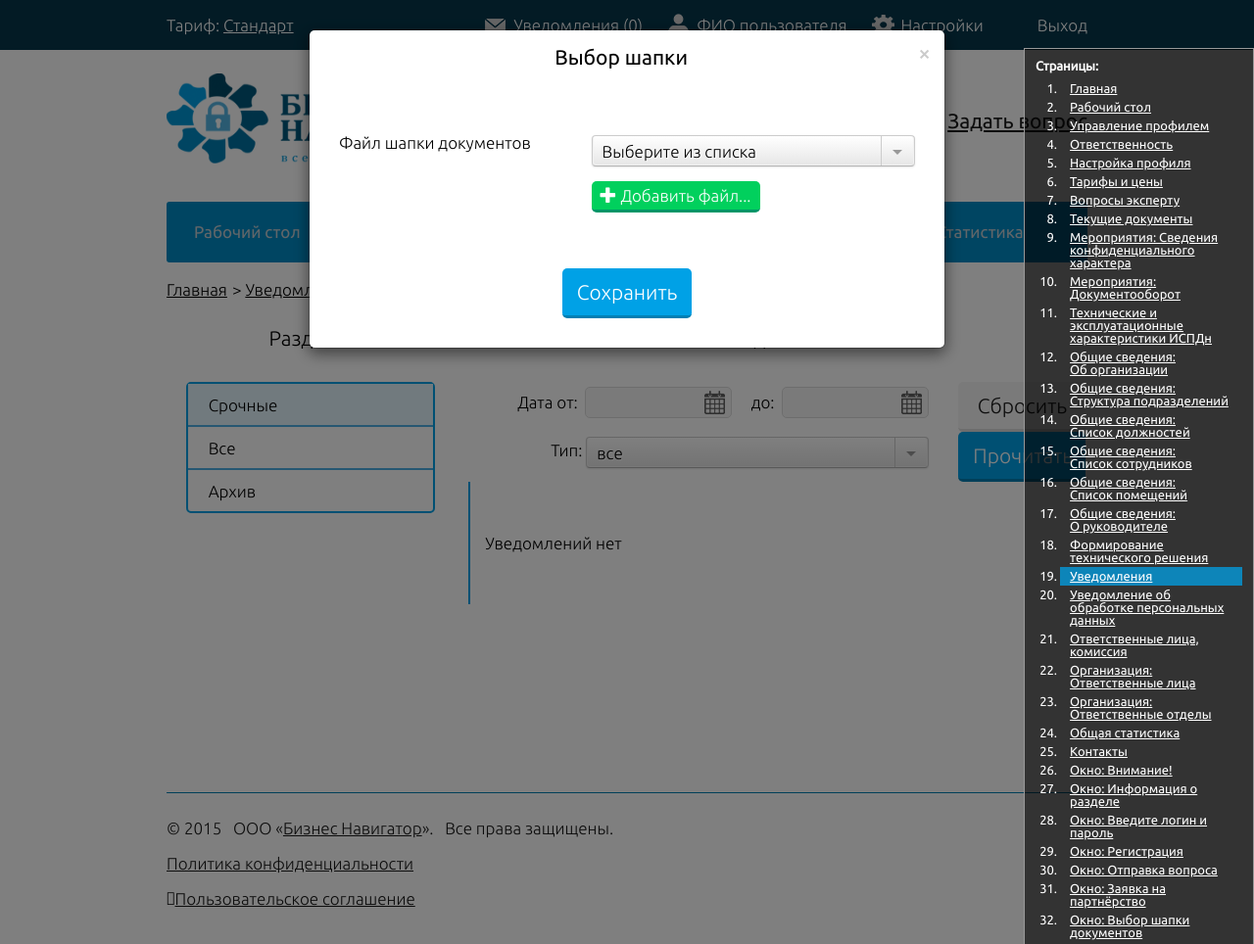
After one commit to khryushka/binavigator-doc-html, a PHP site: page /page-notice-list.php in a window 1280 px wide, after a click on "Окно: Выбор шапки документов". The commit adds this page. Shown: the whole page at 98% size. Run offline with PHP 8.4, Linux system fonts and the light colour scheme; data that the repository does not hold is empty.

Commit message:
Добавлен "Уведомления" page-notice-list.php

```diff
--- a/html/css/index.css
+++ b/html/css/index.css
@@ -851,12 +851,15 @@ a.red-text:visited {
 .button,
 a.button,
 input[type="submit"],
+input[type="reset"],
 .button:link,
 a.button:link,
 input[type="submit"]:link,
+input[type="reset"]:link,
 .button:active,
 a.button:active,
-input[type="submit"]:active {
+input[type="submit"]:active,
+input[type="reset"]:active {
   display: inline-block;
   -web-kit-border-radius: 5px;
   -moz-border-radius: 5px;
@@ -881,17 +884,20 @@ input[type="submit"]:active {
 }
 .button:hover,
 a.button:hover,
-input[type="submit"]:hover {
+input[type="submit"]:hover,
+input[type="reset"]:hover {
   background-color: #4daee5;
 }
 .button:active,
 a.button:active,
-input[type="submit"]:active {
+input[type="submit"]:active,
+input[type="reset"]:active {
   background-color: #007fb3;
 }
 .button.button-small,
 a.button.button-small,
-input[type="submit"].button-small {
+input[type="submit"].button-small,
+input[type="reset"].button-small {
   min-width: 84px;
   height: 32px;
   padding: 0 9px;
@@ -899,7 +905,8 @@ input[type="submit"].button-small {
 }
 .button.button-big,
 a.button.button-big,
-input[type="submit"].button-big {
+input[type="submit"].button-big,
+input[type="reset"].button-big {
   min-width: 184px;
   height: 80px;
   padding: 0 55px;
@@ -909,90 +916,124 @@ input[type="submit"].button-big {
 .button.button-yellow,
 a.button.button-yellow,
 input[type="submit"].button-yellow,
+input[type="reset"].button-yellow,
 .button.button-yellow:link,
 a.button.button-yellow:link,
 input[type="submit"].button-yellow:link,
+input[type="reset"].button-yellow:link,
 .button.button-yellow:active,
 a.button.button-yellow:active,
-input[type="submit"].button-yellow:active {
+input[type="submit"].button-yellow:active,
+input[type="reset"].button-yellow:active {
   background: #f1cf00;
   border-color: #c18d00;
 }
 .button.button-yellow:hover,
 a.button.button-yellow:hover,
-input[type="submit"].button-yellow:hover {
+input[type="submit"].button-yellow:hover,
+input[type="reset"].button-yellow:hover {
   background-color: #e5cf38;
 }
 .button.button-yellow:active,
 a.button.button-yellow:active,
-input[type="submit"].button-yellow:active {
+input[type="submit"].button-yellow:active,
+input[type="reset"].button-yellow:active {
   background-color: #c18d00;
 }
 .button.button-green,
 a.button.button-green,
 input[type="submit"].button-green,
+input[type="reset"].button-green,
 .button.button-green:link,
 a.button.button-green:link,
 input[type="submit"].button-green:link,
+input[type="reset"].button-green:link,
 .button.button-green:active,
 a.button.button-green:active,
-input[type="submit"].button-green:active {
+input[type="submit"].button-green:active,
+input[type="reset"].button-green:active {
   background: #01d05d;
   border-color: #009667;
 }
 .button.button-green:hover,
 a.button.button-green:hover,
-input[type="submit"].button-green:hover {
+input[type="submit"].button-green:hover,
+input[type="reset"].button-green:hover {
   background-color: #65cf7e;
 }
 .button.button-green:active,
 a.button.button-green:active,
-input[type="submit"].button-green:active {
+input[type="submit"].button-green:active,
+input[type="reset"].button-green:active {
   background-color: #009667;
 }
 .button.button-dim-blue,
 a.button.button-dim-blue,
 input[type="submit"].button-dim-blue,
+input[type="reset"].button-dim-blue,
 .button.button-dim-blue:link,
 a.button.button-dim-blue:link,
 input[type="submit"].button-dim-blue:link,
+input[type="reset"].button-dim-blue:link,
 .button.button-dim-blue:active,
 a.button.button-dim-blue:active,
-input[type="submit"].button-dim-blue:active {
+input[type="submit"].button-dim-blue:active,
+input[type="reset"].button-dim-blue:active {
   background: #20a5c1;
   border-color: #1b778c;
 }
 .button.button-dim-blue:hover,
 a.button.button-dim-blue:hover,
-input[type="submit"].button-dim-blue:hover {
+input[type="submit"].button-dim-blue:hover,
+input[type="reset"].button-dim-blue:hover {
   background-color: #67aec1;
 }
 .button.button-dim-blue:active,
 a.button.button-dim-blue:active,
-input[type="submit"].button-dim-blue:active {
+input[type="submit"].button-dim-blue:active,
+input[type="reset"].button-dim-blue:active {
   background-color: #1b778c;
 }
 .button.button-red,
 a.button.button-red,
 input[type="submit"].button-red,
+input[type="reset"].button-red,
 .button.button-red:link,
 a.button.button-red:link,
 input[type="submit"].button-red:link,
+input[type="reset"].button-red:link,
 .button.button-red:active,
 a.button.button-red:active,
-input[type="submit"].button-red:active {
+input[type="submit"].button-red:active,
+input[type="reset"].button-red:active {
   background: #ff000f;
   border-color: #d20000;
 }
 .button.button-red:hover,
 a.button.button-red:hover,
-input[type="submit"].button-red:hover {
+input[type="submit"].button-red:hover,
+input[type="reset"].button-red:hover {
   background-color: #ff394a;
 }
 .button.button-red:active,
 a.button.button-red:active,
-input[type="submit"].button-red:active {
+input[type="submit"].button-red:active,
+input[type="reset"].button-red:active {
   background-color: #d20000;
+}
+input[type="reset"],
+input[type="reset"]:link,
+input[type="reset"]:active {
+  color: #1b1b1b;
+  background: #f5f5f5;
+  border-color: #dbdbdb;
+}
+input[type="reset"]:hover {
+  background-color: #dbdbdb;
+}
+input[type="reset"]:active {
+  color: #ffffff;
+  background-color: #dbdbdb;
 }
 /** /Buttons **/
 /**/
--- a/html/css/index.less
+++ b/html/css/index.less
@@ -214,7 +214,7 @@ textarea {
 /** /Icons **/
 
 /** Buttons **/
-.button, a.button, input[type="submit"] {
+.button, a.button, input[type="submit"], input[type="reset"] {
 	&, &:link, &:active {
 		display: inline-block;
 		.border-radius();
@@ -308,6 +308,20 @@ textarea {
 		&:active {
 			background-color: @dark-red-color;
 		}
+	}
+}
+input[type="reset"] {
+	&, &:link, &:active {
+		color: @dark-gray-color;
+		background: @super-light-gray-color;
+		border-color: @light-gray-color;
+	}
+	&:hover {
+		background-color: @light-gray-color;
+	}
+	&:active {
+		color: @white-color;
+		background-color: @light-gray-color;
 	}
 }
 
--- a/html/js/del-menu.js
+++ b/html/js/del-menu.js
@@ -96,6 +96,10 @@
 			{
 				name: 'Формирование технического решения',
 				fileName: 'page-technical-solutions-formation.php'
+			},
+			{
+				name: 'Уведомления',
+				fileName: 'page-notice-list.php'
 			},
 			{
 				name: 'Уведомление об обработке персональных данных',
--- /dev/null
+++ b/html/page-notice-list.php
@@ -0,0 +1,134 @@
+<?
+	include ('inc/_head.php');
+?>
+<body>
+
+<?
+	include ('inc/_header.php');
+?>
+
+<!-- MiddleBlock -->
+<div class="middle-block">
+	<div class="wrapper">
+
+		<!-- AskExpertBlock -->
+		<!--
+		<div class="ask-expert-block">
+			<a href="#">Спросить у эксперта</a>
+		</div>
+		 -->
+		<!-- /AskExpertBlock -->
+
+		<!-- BreadcrumbsBlock -->
+		<ul class="breadcrumbs-block">
+			<li><a href="#">Главная</a></li>
+			<li><a href="#">Уведомления</a></li>
+		</ul>
+		<!-- /BreadcrumbsBlock -->
+
+		<div class="clearfix"></div>
+		<div class="row">
+
+			<!-- LeftColumn -->
+			<div class="left-column col-xs-4">
+
+				<div class="caption-block">Разделы</div>
+
+				<!-- LeftMenu -->
+				<ul class="left-menu">
+					<li class="active"><a href="#">Срочные</a></li>
+					<li><a href="#">Все</a></li>
+					<li><a href="#">Архив</a></li>
+				</ul>
+				<!-- /LeftMenu -->
+
+				<!-- LeftAdditionalBlock -->
+				<?
+					// include ('inc/__left_add_block.php');
+				?>
+				<!-- /LeftAdditionalBlock -->
+
+			</div>
+			<!-- /LeftColumn -->
+
+			<!-- RightColumn -->
+			<div class="right-column col-xs-8">
+
+				<!-- Caption -->
+				<h1 class="caption-block">Уведомления</h1>
+				<!-- /Caption -->
+
+				<!-- Body -->
+				<div class="body">
+
+					<form id="fileupload" class="fileupload-png" data-max-number-of-files="1" action="#t=<?= time () ?>" method="POST" enctype="multipart/form-data">
+
+						<div class="row">
+							<div class="col-xs-9 right-text">
+								Дата от: &nbsp;<input type="text" name="date-begin" value="" class="datepicker"> &nbsp; &nbsp; до: &nbsp;<input type="text" name="date-end" value="" class="datepicker">
+							</div>
+							<div class="col-xs-3">
+								<input type="reset" value="Сбросить" style="width: 130px;">
+							</div>
+						</div>
+						<div class="row">
+							<div class="col-xs-9 text-right">
+								Тип:
+								<div style="width: 350px; display: inline-block; text-align: left;">
+									<select name="type">
+										<option>все</option>
+										<option value="1">прочитанные</option>
+										<option value="2">непрочитанные</option>
+									</select>
+								</div>
+							</div>
+							<div class="col-xs-3">
+								<input type="submit" value="Прочитать" style="width: 130px;">
+							</div>
+						</div>
+
+						<div class="column-border-left row">
+							<div>&nbsp;</div>
+							<div>&nbsp;</div>
+							<div class="col-xs-12">
+								Уведомлений нет
+							</div>
+							<div>&nbsp;</div>
+							<div>&nbsp;</div>
+						</div>
+
+
+
+
+
+						<!--
+						<div class="clearfix"></div>
+						<br/><br/>
+
+						<div class="center-text"><input type="submit" value="Сохранить изменения"></div>
+						<div class="clearfix"></div>
+						<br/><br/><br/>
+						<a href="#" class="button button-prev">Назад</a>
+						<a href="#" class="button button-next pull-right">Далее</a>
+						 -->
+
+					</form>
+
+				</div>
+				<!-- /Body -->
+
+			</div>
+			<!-- /RightColumn -->
+
+		</div>
+	</div>
+</div>
+<!-- /MiddleBlock -->
+
+<?
+	include ('inc/_footer.php');
+	include ('inc/_windows.php');
+?>
+
+</body>
+</html>
```
